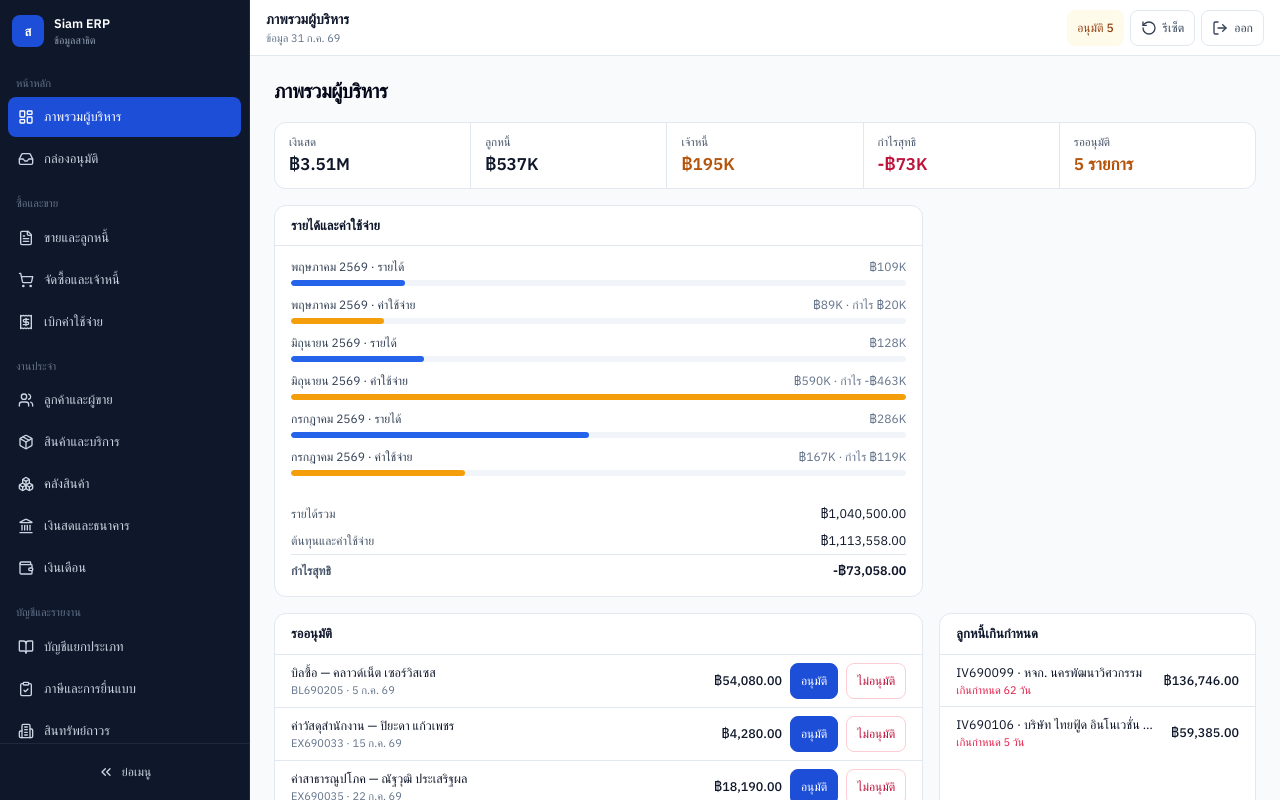
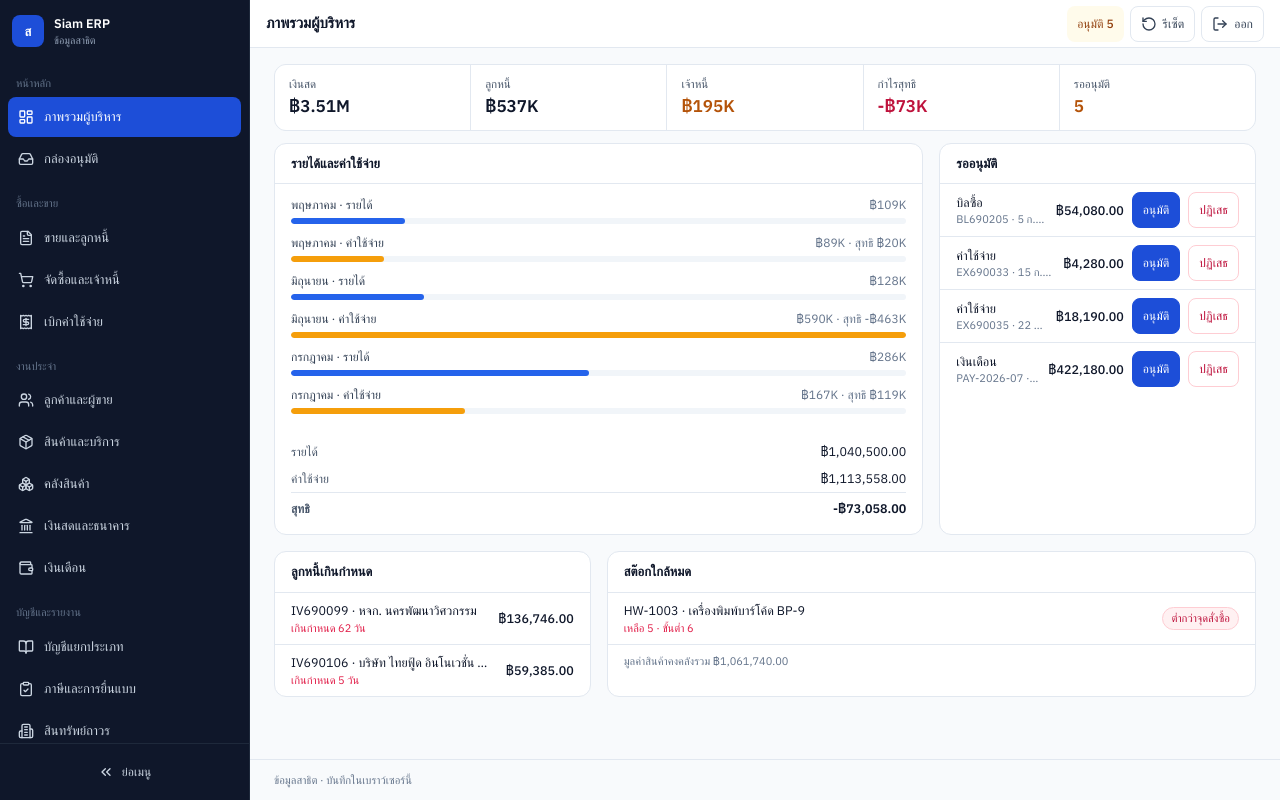
Before and after one commit to phonlapat/thai-accounting-erp-executive-prototype, a React (Vite) app: page / in a window 1280 px wide. Both pictures are taken after typing "name@example.com", "Sample123" into the empty fields and a click on the button "เข้าสู่ระบบ". Shown: the top 800 px of the page. Built offline with nearby package versions, Linux system fonts and the light colour scheme; a web font is replaced by a local one.

Commit message:
refine dashboard layout (#2)

```diff
--- a/src/App.tsx
+++ b/src/App.tsx
@@ -32,6 +32,7 @@ interface Mod {
 }
 
 const KIND_TH: Record<string, string> = { quote: 'ใบเสนอราคา', invoice: 'ใบแจ้งหนี้', receipt: 'ใบเสร็จรับเงิน', po: 'ใบสั่งซื้อ', bill: 'บิลซื้อ' };
+const APPROVAL_TH: Record<AppData['approvals'][number]['kind'], string> = { bill: 'บิลซื้อ', expense: 'ค่าใช้จ่าย', payroll: 'เงินเดือน', journal: 'สมุดรายวัน' };
 const opts = (vals: string[]) => Array.from(new Set(vals)).map((v) => ({ value: v, label: STATUS[v]?.th ?? v }));
 const N = (v: string | number | undefined) => Number(v ?? 0);
 
@@ -66,7 +67,7 @@ const CORE: Mod[] = [
   { label: 'ลูกหนี้', value: thb(ar(d), true) },
   { label: 'เจ้าหนี้', value: thb(ap(d), true), tone: 'warn' },
   { label: 'กำไรสุทธิ', value: thb(pl(d).net, true), tone: pl(d).net >= 0 ? 'ok' : 'bad' },
-  { label: 'รออนุมัติ', value: `${pendingList(d).length} รายการ`, tone: pendingList(d).length ? 'warn' : 'ok' }],
+  { label: 'รออนุมัติ', value: String(pendingList(d).length), tone: pendingList(d).length ? 'warn' : 'ok' }],
 
   panels: (d, a) => {
     const s = series(d).slice(-3);
@@ -76,16 +77,16 @@ const CORE: Mod[] = [
     {
       title: 'รายได้และค่าใช้จ่าย', wide: true,
       bars: s.flatMap((x) => [
-      { label: `${monthTH(x.month)} · รายได้`, note: thb(x.revenue, true), value: x.revenue, max, tone: 'info' as Tone },
-      { label: `${monthTH(x.month)} · ค่าใช้จ่าย`, note: `${thb(x.expense, true)} · กำไร ${thb(x.profit, true)}`, value: x.expense, max, tone: 'warn' as Tone }]
+      { label: `${monthTH(x.month).split(' ')[0]} · รายได้`, note: thb(x.revenue, true), value: x.revenue, max, tone: 'info' as Tone },
+      { label: `${monthTH(x.month).split(' ')[0]} · ค่าใช้จ่าย`, note: `${thb(x.expense, true)} · สุทธิ ${thb(x.profit, true)}`, value: x.expense, max, tone: 'warn' as Tone }]
       ),
-      rows: [['รายได้รวม', thb(p.totalRev)], ['ต้นทุนและค่าใช้จ่าย', thb(p.cogs + p.totalExp)], ['กำไรสุทธิ', thb(p.net), true]] as Array<[string, string, boolean?]>
+      rows: [['รายได้', thb(p.totalRev)], ['ค่าใช้จ่าย', thb(p.cogs + p.totalExp)], ['สุทธิ', thb(p.net), true]] as Array<[string, string, boolean?]>
     },
     {
-      title: 'รออนุมัติ', wide: true,
+      title: 'รออนุมัติ',
       lines: pendingList(d).slice(0, 4).map((x) => ({
-        left: x.title, sub: `${x.refNo} · ${dateTH(x.date)}`, right: thb(x.amount),
-        actions: [{ label: 'อนุมัติ', run: () => a.decide(x.id, true) }, { label: 'ไม่อนุมัติ', run: () => a.decide(x.id, false), danger: true }]
+        left: APPROVAL_TH[x.kind], sub: `${x.refNo} · ${dateTH(x.date)}`, right: thb(x.amount),
+        actions: [{ label: 'อนุมัติ', run: () => a.decide(x.id, true) }, { label: 'ปฏิเสธ', run: () => a.decide(x.id, false), danger: true }]
       })),
       empty: 'ไม่มีรายการค้างอนุมัติ'
     },
@@ -98,7 +99,7 @@ const CORE: Mod[] = [
       empty: 'ไม่มีลูกหนี้เกินกำหนด'
     },
     {
-      title: 'สต๊อกใกล้หมด',
+      title: 'สต๊อกใกล้หมด', wide: true,
       lines: lowStock(d).map((p2) => ({ left: `${p2.code} · ${p2.nameTh}`, sub: `เหลือ ${num(stockOf(p2))} · ขั้นต่ำ ${num(p2.reorder)}`, tone: 'bad' as Tone, status: 'low' })),
       empty: 'สต๊อกทุกรายการอยู่ในระดับปกติ',
       note: `มูลค่าสินค้าคงคลังรวม ${thb(invValue(d))}`
@@ -205,11 +206,11 @@ const CORE: Mod[] = [
 
   rows: (d) => d.approvals.map((x) => ({
     id: x.id, refNo: x.refNo, title: x.title, requester: x.requester, date: x.date, amount: x.amount, status: x.status,
-    kindTh: x.kind === 'bill' ? 'บิลซื้อ' : x.kind === 'expense' ? 'ค่าใช้จ่าย' : x.kind === 'payroll' ? 'เงินเดือน' : 'สมุดรายวัน'
+    kindTh: APPROVAL_TH[x.kind]
   })),
   filters: (d) => [{ key: 'status', label: 'สถานะ', options: opts(d.approvals.map((x) => x.status)) }],
   actions: (r, a) => r.status === 'pending' ?
-  [{ label: 'อนุมัติ', run: () => a.decide(r.id, true) }, { label: 'ไม่อนุมัติ', run: () => a.decide(r.id, false), danger: true }] :
+  [{ label: 'อนุมัติ', run: () => a.decide(r.id, true) }, { label: 'ปฏิเสธ', run: () => a.decide(r.id, false), danger: true }] :
   []
 }];
 
@@ -759,13 +760,12 @@ function Workbench({ session, onSignOut }: {session: DemoSession;onSignOut: () =
       </AnimatePresence>
 
       <div className="flex min-w-0 flex-1 flex-col">
-        <header className="sticky top-0 z-30 flex min-h-14 items-center gap-2 border-b border-slate-200 bg-white px-3 sm:px-4">
+        <header className="sticky top-0 z-30 flex min-h-12 items-center gap-2 border-b border-slate-200 bg-white px-3 sm:px-4">
           <button type="button" onClick={() => setOpen(true)} aria-label="เปิดเมนู" className="flex h-10 w-10 items-center justify-center rounded-lg text-slate-700 hover:bg-slate-100 focus-visible:outline-none focus-visible:ring-2 focus-visible:ring-blue-600 lg:hidden">
             <MenuIcon className="h-4 w-4" />
           </button>
           <div className="min-w-0">
-            <p className="truncate text-[14px] font-semibold text-slate-900">{m.th}</p>
-            <p className="hidden truncate text-[11px] text-slate-500 sm:block">ข้อมูล {dateTH(TODAY)}</p>
+            <p className="truncate text-[15px] font-semibold text-slate-900">{m.th}</p>
           </div>
           <div className="ml-auto flex items-center gap-1.5">
             <button
@@ -780,10 +780,8 @@ function Workbench({ session, onSignOut }: {session: DemoSession;onSignOut: () =
           </div>
         </header>
 
-        <main className="min-w-0 flex-1 space-y-4 px-4 py-4 lg:px-6 lg:py-5">
-          <motion.div key={m.id} initial={{ opacity: 0, y: 6 }} animate={{ opacity: 1, y: 0 }} transition={{ duration: 0.18, ease: 'easeOut' }} className="space-y-4">
-            <h1 className="text-[20px] font-semibold tracking-tight text-slate-950">{m.th}</h1>
-
+        <main className="min-w-0 flex-1 px-4 py-3 lg:px-6 lg:py-4">
+          <motion.div key={m.id} initial={{ opacity: 0, y: 6 }} animate={{ opacity: 1, y: 0 }} transition={{ duration: 0.18, ease: 'easeOut' }} className="space-y-3">
             <KpiStrip items={m.kpis(data)} />
             {m.panels ? <Panels items={m.panels(data, actions)} /> : null}
 
```
